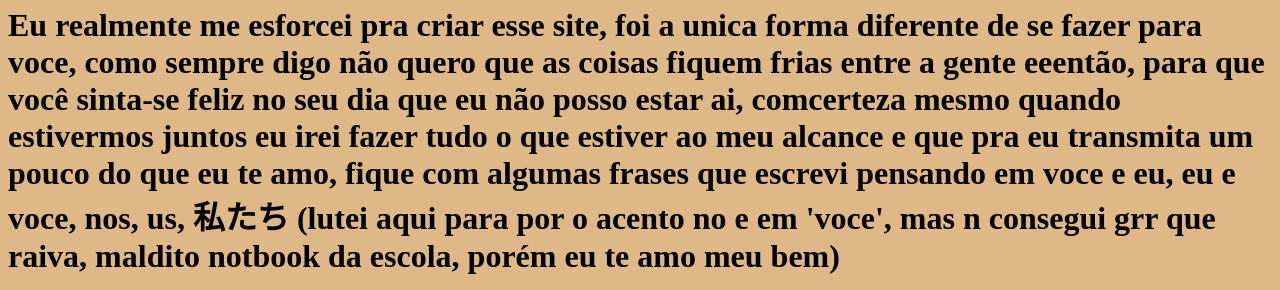
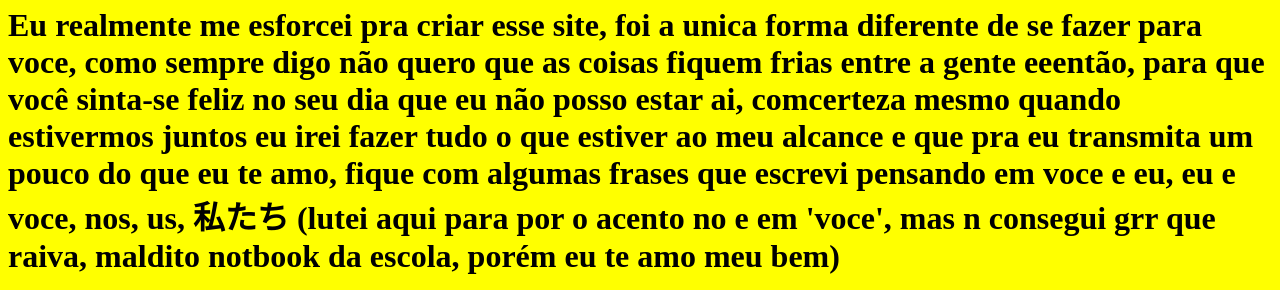
Before and after one commit to Eduardodaya/site-escola2B, a plain HTML site: page index.html in a window 1280 px wide. Shown: the part 73-363 px from the top of the page. Drawn offline with Linux system fonts and the light colour scheme.

Commit message:
Update style.css
Signed-off-by: Lucyy <164035012+Eduardodaya@users.noreply.github.com>

```diff
--- a/style.css
+++ b/style.css
@@ -1 +1 @@
-body{background-color: burlywood;color: black;}
+body{background-color: yellow;color: black;}
```
